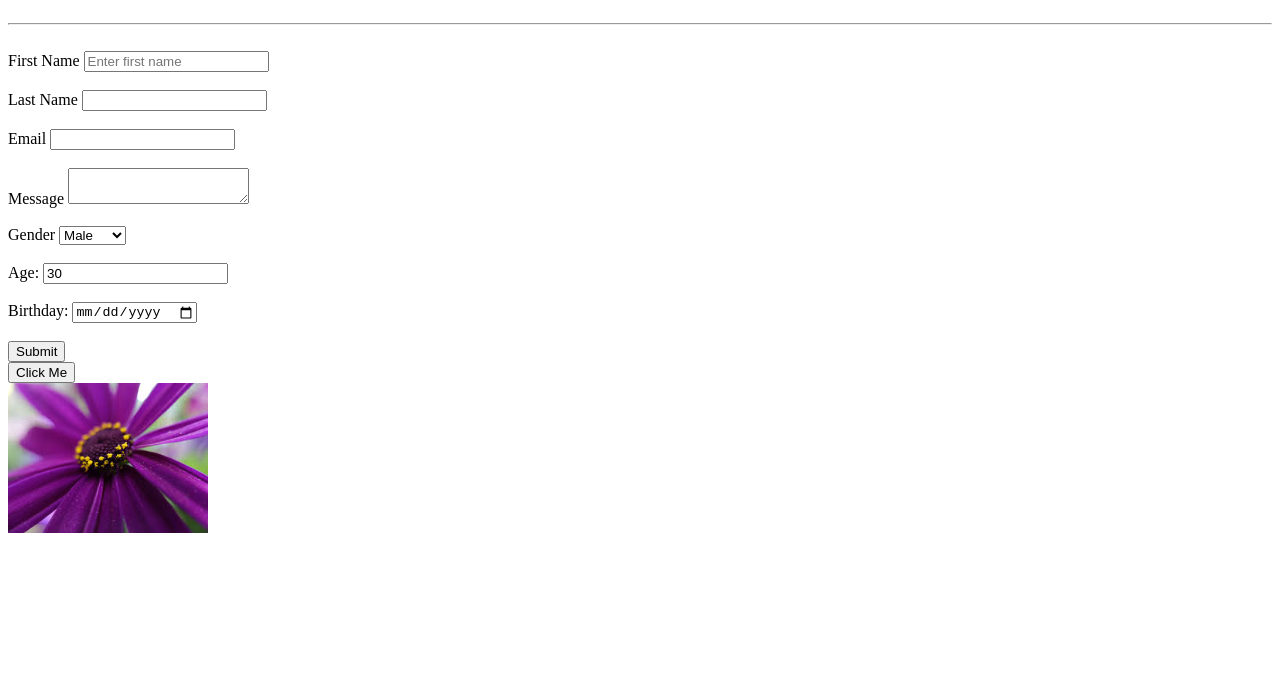
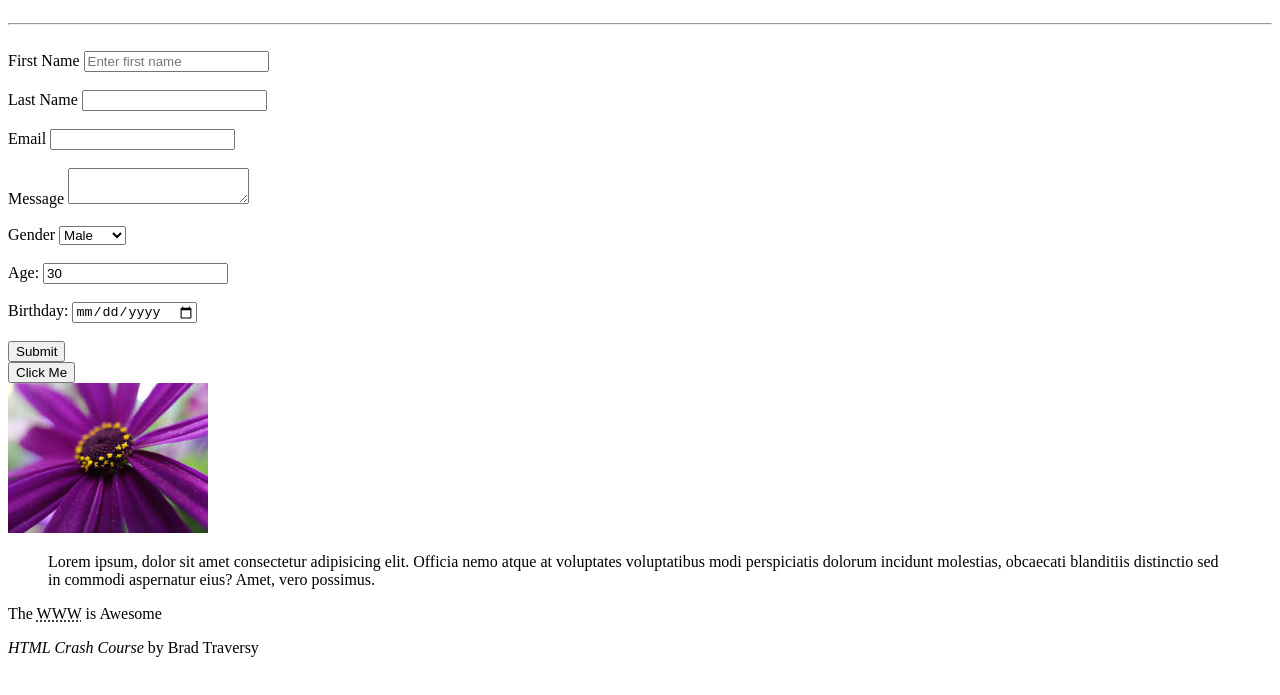
Before and after one commit to pancake-taicho/traversy-html-crash-course-for-asbolute-beginners, a plain HTML site: page index.html in a window 1280 px wide. Shown: the part 643-1338 px from the top of the page. Drawn offline with Linux system fonts and the light colour scheme.

Commit message:
added quotations

```diff
--- a/index.html
+++ b/index.html
@@ -121,6 +121,15 @@
     <img src="images/sample.jpg" alt="My Sample Image" width="200">
     </a>
 
+    <!-- Quotations -->
+    <blockquote cite="quoteyquote.com">
+      Lorem ipsum, dolor sit amet consectetur adipisicing elit. Officia nemo atque at voluptates voluptatibus modi perspiciatis dolorum incidunt molestias, obcaecati blanditiis distinctio sed in commodi aspernatur eius? Amet, vero possimus.
+    </blockquote>
+
+    <p>The <abbr title="World Wide Web">WWW</abbr> is Awesome</p>
+
+    <p><cite>HTML Crash Course</cite> by Brad Traversy</p>
+
   <div style="margin-top:400px"></div>
   </body>
 </html>
```
